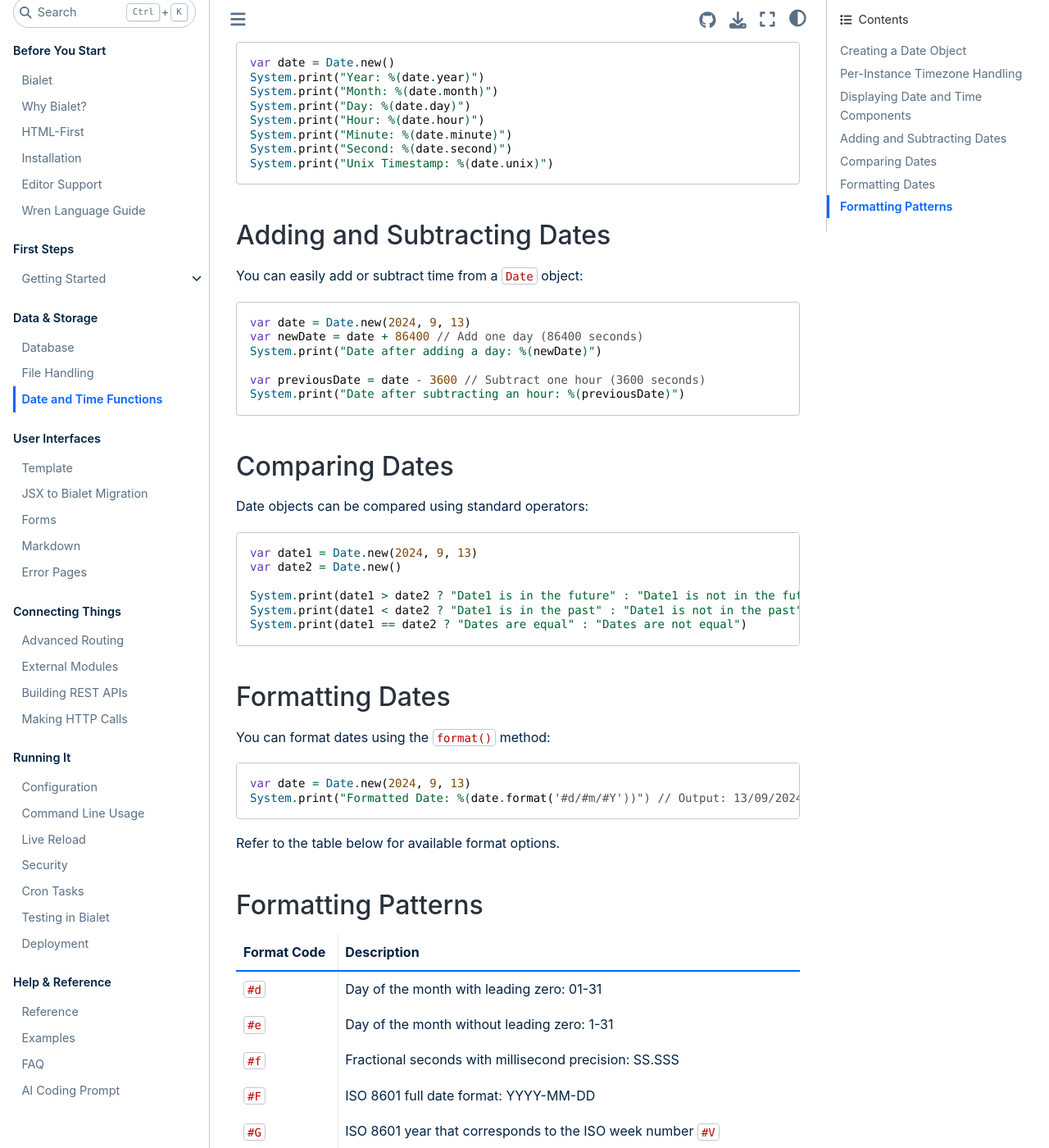
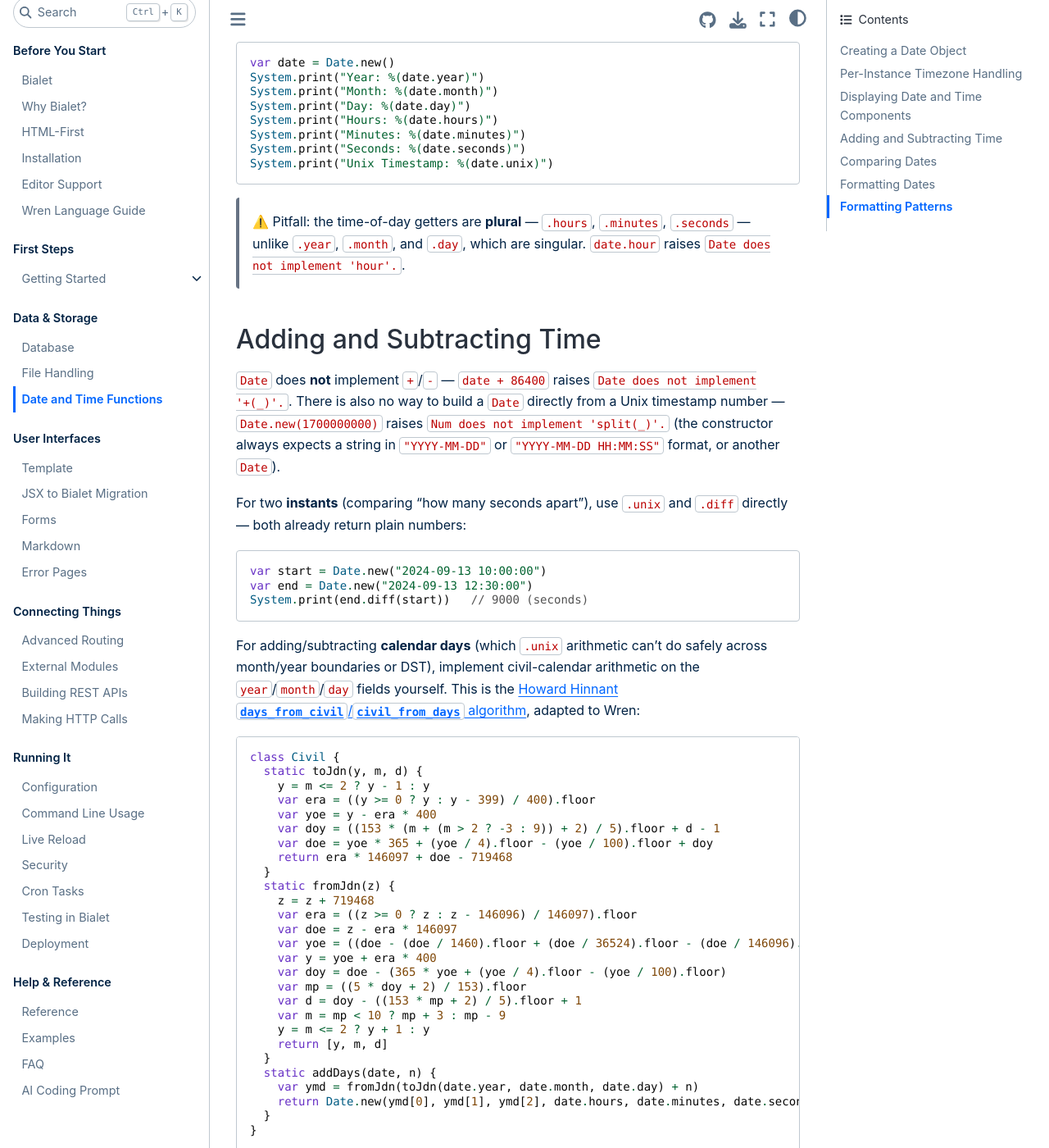
Before and after one commit to bialet/bialet, a Sphinx documentation site: the page built from docs/datetime.md, in a window 1280 px wide and 1400 px high, scrolled down 1219 px. Shown: the whole window at 82% size. Built offline with Sphinx 7.4.7 and the Sphinx Book theme 1.1.4, drawn with Linux system fonts in a browser that asks for light colours; the version number could not be read and is left out; some of the changed text lies outside the part shown.

Commit message:
docs: correct Date reference (plural time getters, no +/-, verified formats)
Fixes several factual errors in the Date docs, all confirmed against the
actual implementation:
- .hour/.minute/.second don't exist; the real getters are the plural
  .hours/.minutes/.seconds.
- Date has no +/- operators at all (date + 86400 raises 'Date does not
  implement +(_)') and no date/time/inUtc getters either -- these were
  fully fictional.
- toString/iso use a space separator (YYYY-MM-DD HH:MM:SS), not the T
  separator the docs claimed.
- Date.new() cannot take a Unix timestamp number; it always expects a
  string or another Date.

Replace the broken 'date + seconds' arithmetic example with .diff/.unix
for instants and a verified Howard Hinnant civil-calendar algorithm for
calendar-day arithmetic, since Date has no shortcut for either.

Also correct external-modules.md's self-import guidance: relative imports
inside a gh: module now resolve against that module's own repo (fixed
alongside the local relative-import resolution bug), not the consuming
app's root as previously documented. The remaining caveat is that a
relative import still can't carry over the importing file's @tag, so
tagged internal cross-references still need an explicit gh:...@tag.

````diff
--- a/docs/datetime.md
+++ b/docs/datetime.md
@@ -53,24 +53,75 @@
 System.print("Year: %(date.year)")
 System.print("Month: %(date.month)")
 System.print("Day: %(date.day)")
-System.print("Hour: %(date.hour)")
-System.print("Minute: %(date.minute)")
-System.print("Second: %(date.second)")
+System.print("Hours: %(date.hours)")
+System.print("Minutes: %(date.minutes)")
+System.print("Seconds: %(date.seconds)")
 System.print("Unix Timestamp: %(date.unix)")
 ```
 
-## Adding and Subtracting Dates
+> ⚠️ Pitfall: the time-of-day getters are **plural** — `.hours`, `.minutes`,
+> `.seconds` — unlike `.year`, `.month`, and `.day`, which are singular.
+> `date.hour` raises `Date does not implement 'hour'.`.
 
-You can easily add or subtract time from a `Date` object:
+## Adding and Subtracting Time
+
+`Date` does **not** implement `+`/`-` — `date + 86400` raises
+`Date does not implement '+(_)'.`. There is also no way to build a `Date`
+directly from a Unix timestamp number — `Date.new(1700000000)` raises
+`Num does not implement 'split(_)'.` (the constructor always expects a
+string in `"YYYY-MM-DD"` or `"YYYY-MM-DD HH:MM:SS"` format, or another
+`Date`).
+
+For two **instants** (comparing "how many seconds apart"), use `.unix` and
+`.diff` directly — both already return plain numbers:
 
 ```wren
+var start = Date.new("2024-09-13 10:00:00")
+var end = Date.new("2024-09-13 12:30:00")
+System.print(end.diff(start))   // 9000 (seconds)
+```
+
+For adding/subtracting **calendar days** (which `.unix` arithmetic can't do
+safely across month/year boundaries or DST), implement civil-calendar
+arithmetic on the `year`/`month`/`day` fields yourself. This is the
+[Howard Hinnant `days_from_civil`/`civil_from_days` algorithm][hinnant],
+adapted to Wren:
+
+```wren
+class Civil {
+  static toJdn(y, m, d) {
+    y = m <= 2 ? y - 1 : y
+    var era = ((y >= 0 ? y : y - 399) / 400).floor
+    var yoe = y - era * 400
+    var doy = ((153 * (m + (m > 2 ? -3 : 9)) + 2) / 5).floor + d - 1
+    var doe = yoe * 365 + (yoe / 4).floor - (yoe / 100).floor + doy
+    return era * 146097 + doe - 719468
+  }
+  static fromJdn(z) {
+    z = z + 719468
+    var era = ((z >= 0 ? z : z - 146096) / 146097).floor
+    var doe = z - era * 146097
+    var yoe = ((doe - (doe / 1460).floor + (doe / 36524).floor - (doe / 146096).floor) / 365).floor
+    var y = yoe + era * 400
+    var doy = doe - (365 * yoe + (yoe / 4).floor - (yoe / 100).floor)
+    var mp = ((5 * doy + 2) / 153).floor
+    var d = doy - ((153 * mp + 2) / 5).floor + 1
+    var m = mp < 10 ? mp + 3 : mp - 9
+    y = m <= 2 ? y + 1 : y
+    return [y, m, d]
+  }
+  static addDays(date, n) {
+    var ymd = fromJdn(toJdn(date.year, date.month, date.day) + n)
+    return Date.new(ymd[0], ymd[1], ymd[2], date.hours, date.minutes, date.seconds, date.tz)
+  }
+}
+
 var date = Date.new(2024, 9, 13)
-var newDate = date + 86400 // Add one day (86400 seconds)
-System.print("Date after adding a day: %(newDate)")
+System.print(Civil.addDays(date, 1).toString)   // 2024-09-14 00:00:00
+System.print(Civil.addDays(date, 30).toString)  // 2024-10-13 00:00:00
+```
 
-var previousDate = date - 3600 // Subtract one hour (3600 seconds)
-System.print("Date after subtracting an hour: %(previousDate)")
-```
+[hinnant]: http://howardhinnant.github.io/date_algorithms.html
 
 ## Comparing Dates
 
````
Also changed, not shown: docs/external-modules.md (+16 -24 lines), docs/reference.md (+19 -30 lines).
